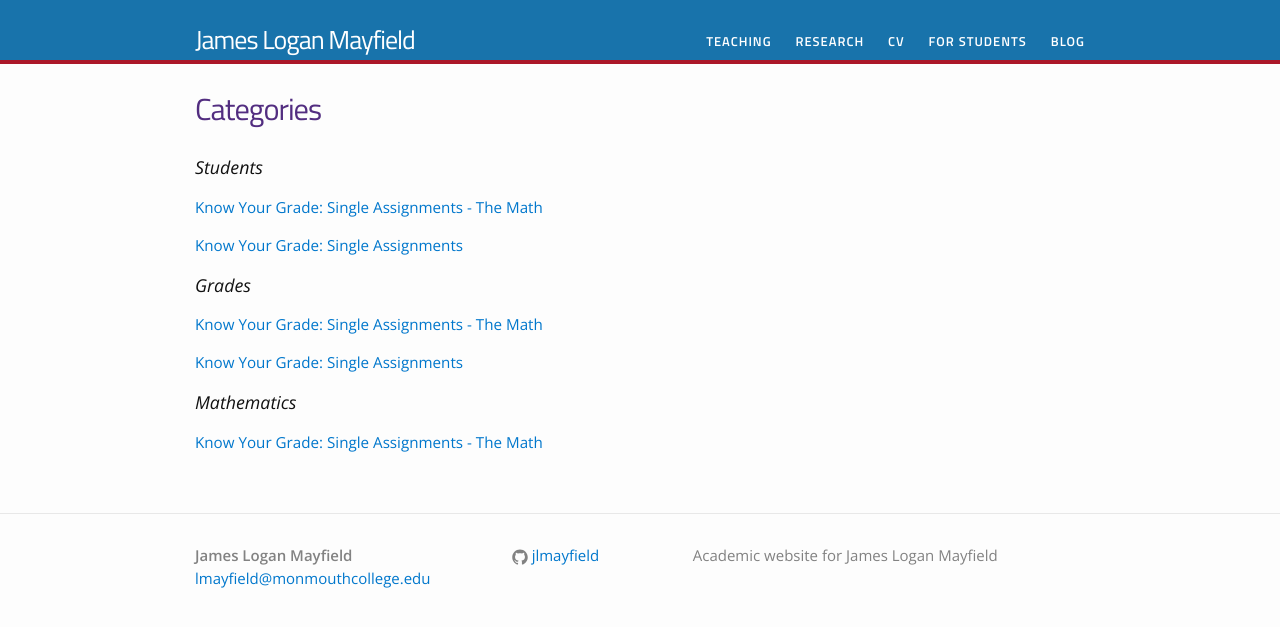
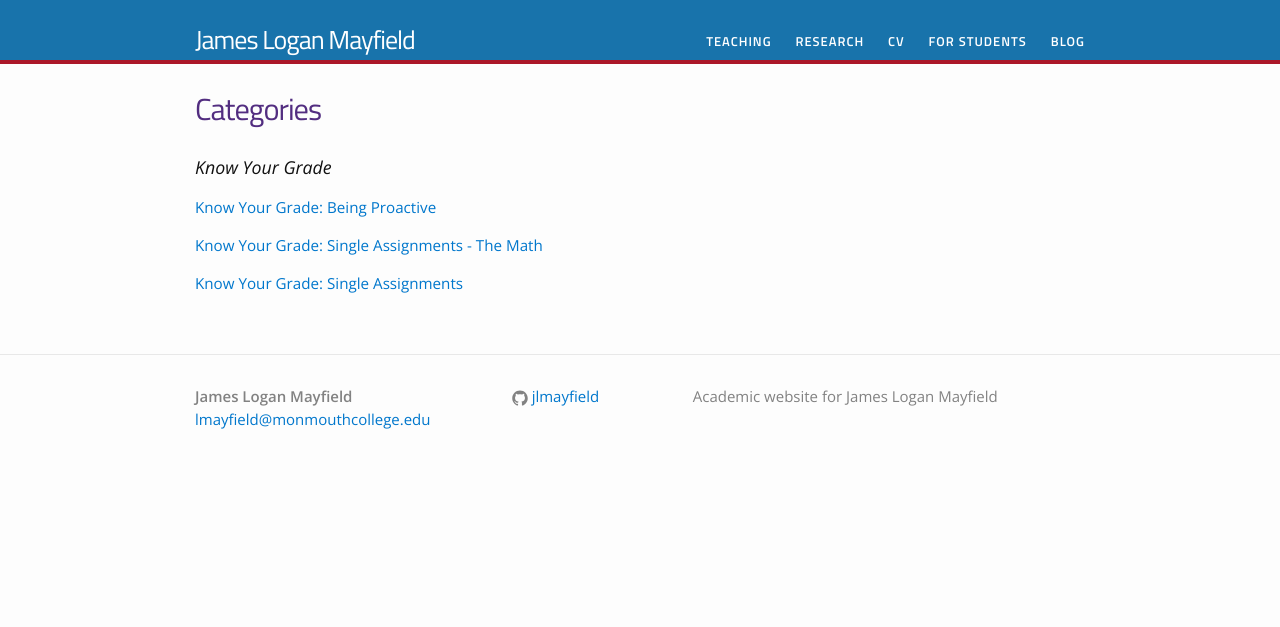
Before and after one commit to jlmayfield/jlmayfield.github.io, a Jekyll site: the page built from categories.html, in a window 1280 px wide. Shown: the top 627 px of the page. Built offline with Jekyll 4.4.1, drawn with Linux system fonts in a browser that asks for light colours; some of the changed lines change nothing that is shown.

Commit message:
formatting and corrections in pervious blog posts. Added third post to Know your grade series

```diff
--- a/_posts/2018-1-4-Know-Your-Grade-Single.md
+++ b/_posts/2018-1-4-Know-Your-Grade-Single.md
@@ -3,7 +3,7 @@ layout: post
 title: Know Your Grade&#58; Single Assignments
 description: How one assignment factors into your course grade
 date: 2018-01-04
-categories: [Students, Grades]
+categories: [Know Your Grade]
 mathjax: true
 ---
 
--- a/_posts/2018-1-5-Know-Your-Grade-Single-Maths.md
+++ b/_posts/2018-1-5-Know-Your-Grade-Single-Maths.md
@@ -3,7 +3,7 @@ layout: post
 title: Know Your Grade&#58; Single Assignments - The Math
 description: How one assignment factors into your course grade
 date: 2018-01-05
-categories: [Students, Grades, Mathematics]
+categories: [Know Your Grade]
 mathjax: true
 ---
 
--- /dev/null
+++ b/_posts/2018-1-9-Know-Your-Grade-Being-Proactive.md
@@ -0,0 +1,118 @@
+---
+layout: post
+title: Know Your Grade&#58; Being Proactive
+description: Setting goals and predicting the future of your grade
+date: 2018-01-09
+categories: [Know Your Grade]
+mathjax: true
+---
+
+
+In my [previous post](/blog/2018/01/Know-Your-Grade-Single-Maths.md) we worked up some formulas that prove useful for computing your grade on an assignment by assignment basis. In this post we'll look at how to use these weighted average calculations to set goals, think ahead, and be more proactive about your course grade.
+
+### Be Proactive
+
+If the question you're trying to answer is, "What's my grade?" then you're really just reacting to the past. You want to know what effect your past assignments have had on your grade. Too often I get this question following difficult assignments or when a student doesn't do so well on something. They want to know where they stand as a reaction to work they've already done.  All of that uncertainty is unnecessary and probably not good for your mental health.
+
+The better question to be asking is, "What's my grade *going to be if ...*?" "What if my next exam is a letter grade higher or lower than my previous exam?" "What if I simply opt out of the next assignment, what impact will the zero have?"  You should be thinking one or more assignments ahead because that's where your time spent has a real impact your grade. When you reframe the, "What's my grade?" question in terms of what comes next, then you're being proactive, not reactive. You're taking control of your grades and removing the uncertainty from your future because you can do something about what comes next.
+
+
+###  What's My Grade If ...
+
+The semester is underway. You've completed a few assignments and know that your current grade is an 87%.  You also know that the total weight of all the completed assignments is 35%<sup>1</sup>. You were just assigned a paper that's worth 10% of your final grade. You're hoping to pull your grade up by getting a solid 95% on that paper.  What you'd like to know is what your grade will be if you get that A.
+
+You can answer this question with essentially the same tools you already have in your tool box.  First let's figure out the percentage points towards your final grade that you've earned so far and that an A on your paper would net you.  Remember, this is just weight times score.
+
+$$
+\begin{array}{ll}
+.35*.87 = .3045 \\
+.10*.95 = .095 \\
+\end{array}
+$$.
+
+If you add the 30.45 points earned so far to the 9.5 points earned by the paper you'd have the points earned towards your final grade, 39.95. Because you're interested in your grade right now, we need to divide that sum by the 45 total percentage points covered by the previous work and the paper gives you your grade if you get that A,
+
+$$
+\frac{.3045 + .095}{.45} \approx .8878
+$$
+
+With a bit of rounding, that A paper gets you just shy of a 2 percentage point bump in your current grade, bringing you to an 88.78%.
+
+Maybe you were expecting more? Maybe you had no expectations? I'll dedicate future posts to analysis that should hopefully leave you with a much better intuition for these kinds of situations. For now, let's reorganize this calculation a bit so that we can more closely study how one assignment moves your grade.
+
+
+### Accounting For One Assignment
+
+Let's pull a formula out of what we just did. We have two weights: the weight accounted for by your current grade, $$w_0$$ and the weight of the next assignment, $$w_1$$.  On the grade side of things we have your current grade, $$g_0$$, and your assignment grade, $$g_1$$. What we're computing is your new grade, $$g_2$$, and at least implicitly the weight of your new grade, $w_2$. All weights and grades are expressed as a percent. The calculation we just did can be expressed as:
+
+$$
+g_2 = \frac{w_0*g_0 + w_1*g_1}{w_0+w_1}
+$$
+
+Let's do some distributing and factoring to reorganize this calculation in order to highlight some important parts of the problem we're studying and hopefully gain a little perspective and insight. What we'd like to do is group weights together and separate them a bit from the grades.
+
+$$
+\begin{array}{rcl}
+g_2 &=& \frac{w_0*g_0 + w_1*g_1}{w_0+w_1} \\
+&=& \frac{w_0*g_0}{w_0+w_1} + \frac{w_1*g_1}{w_0+w_1} \\
+&=& \frac{w_0}{w_0+w_1}*g_0 + \frac{w_1}{w_0+w_1}*g_1 \\
+\end{array}
+$$
+
+We now have a formula that isolates the weights of your two grades with respect to your updated current grade, $$g_2$$. The weight your current grade has on your new grade is the quantity $$\frac{w_0}{w_0+w_1}$$ and the upcoming assignment's weight is the quantity $$\frac{w_1}{w_0+w_1}$$.
+
+In general, the two weights seen here will always sum to 1. If it's not clear why from the formula, then notice that the two grades account for 100% of the the work you've done so far split into the work you already did and the next thing you're going to do. What you see is just a simple weighted average of two grades. Your final course grade works exactly the same way, just with many more grades and their accompanying weights.
+
+#### Examples
+
+Now go back to our earlier example. What was the weight of your current grade? It was $$\frac{.35}{.45} \approx .7778$$. The weight of your paper is then $$\frac{.1}{.45} \approx .2222$$.  The fact that your previous work carries over 3 times the weight of the paper explains why the paper didn't move your grade up all that much despite being a solid A.
+
+Let's say you're short time and don't think this paper will be your best work.  You'd like to know what happens to your grade if you get something like a 70%.  Don't guess, do the arithmetic and know for sure.
+
+$$
+.7778*.87 + .2222*.70 = .676686 + .15554 = .832226
+$$.
+
+If you get that C-, then your grade drops a few percentage points but you're still in the B range with about an 83%. The good news is that the 87% you've banked up still carries more weight than the C- you're expecting to get.
+
+What if your paper were worth 35% of your final grade and your current grade only accounted for 10% of your final grade? Now the tables are turned and the weights are flipped. Let's keep the 87% for our current grade and see what happens with that A paper as well as that C- paper.
+
+$$
+\begin{array}{rcl}
+.2222*.87 + .7778*.95 &=&  .932224 \\
+.2222*.87 + .7778*.70 &=&  .737774 \\
+\end{array}
+$$.
+
+The C- paper drops you down to a low C where the A paper brings you up to a low A.
+
+Your final grade is destined to be more like the grade with the higher weight. One thing you might consider is that oh so stressful time end of the semester.  If your last exam or last paper is 20% of your grade or less, then you're not going to move your final grade by a ton with that one assignment alone. Yes, it can definitely move your grade. It could be the difference between a C and C+. It isn't going to cause you to fail the class unless you were already close to failing. Perhaps those last assignments don't merit quite the level of stress you're feeling about them?
+
+One last example before we go. Let's say you completely opt out of that paper. Remember you're sitting on an 87 with a weight of 35 and the paper has a weight of 10. Let's see what a 0 on the paper does to your grade.
+
+$$
+.7778*.87 + .2222*0 = .676686
+$$.
+
+After doing nothing for that paper you've dropped from a solid B to a solid D. That's a big shift in your grade. The kinds of smaller shifts we saw earlier happen when you're actually engaged in doing the work and making efforts to do at least passable work.  Even the lowest possible passing grade keeps you in the B- range:
+
+$$
+.7778*.87 + .2222*.6 = .676686  + .13332 = .810006
+$$.
+
+Doing nothing does a lot to your grade. Don't do nothing. Turn in something for every assignment you're given. Worse the effect doing nothing has on your grade is the fact that you learn nothing from nothing. If you at least attempt the assignment, you have the opportunity to learn. That's why you're in school. You're here to learn, not to get grades.
+
+
+### Recap
+
+We are going to be working with the formula we came up with in this post for a bit so let's write it out and review the parts just one more time.
+
+$$
+g_2 = \frac{w_0}{w_0+w_1}*g_0 + \frac{w_1}{w_0+w_1}*g_1
+$$
+
+This formula let's you compute what your new grade might be, $$g_2$$, given your current grade $$g_0$$, the weight of your current grade towards your final grade $$w_0$$, the expected grade on your next assignment $$g_1$$, and the weight of that assignment on your final grade, $$w_1$$.  We've written it this way to not only isolate the grades but the relative weights the current grade and assignment grade will play in your new grade, namely $$\frac{w_0}{w_0+w_1}$$ and $$\frac{w_1}{w_0+w_1}$$. In my next post we'll use this formula to help us set a target for our next assignment grade.
+
+
+
+[1] If you need help finding these see the [previous](/blog/2018/01/Know-Your-Grade-Single.md) [posts](/blog/2018/01/Know-Your-Grade-Single-Maths.md) in the "Know Your Grade" series.
```
